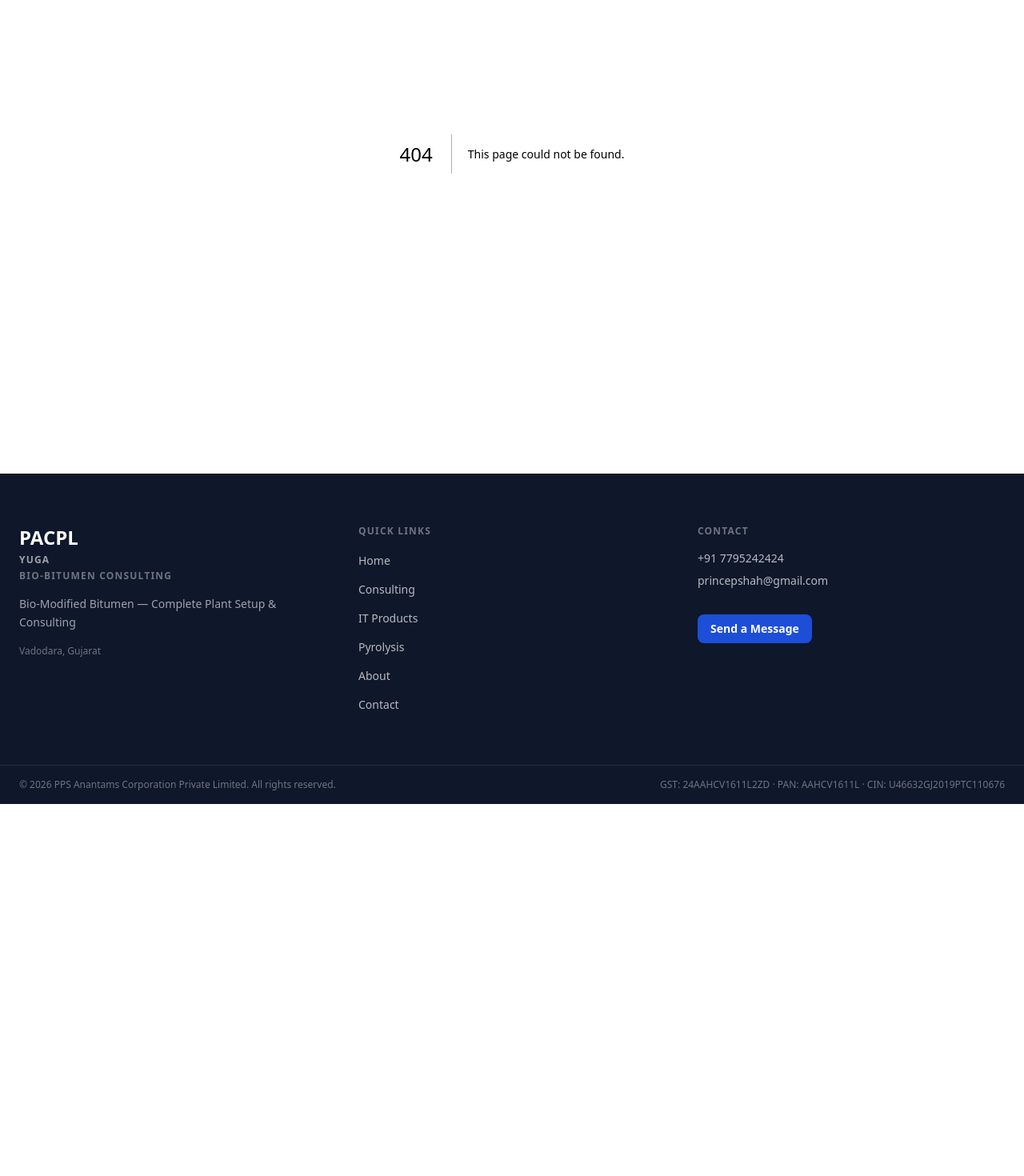
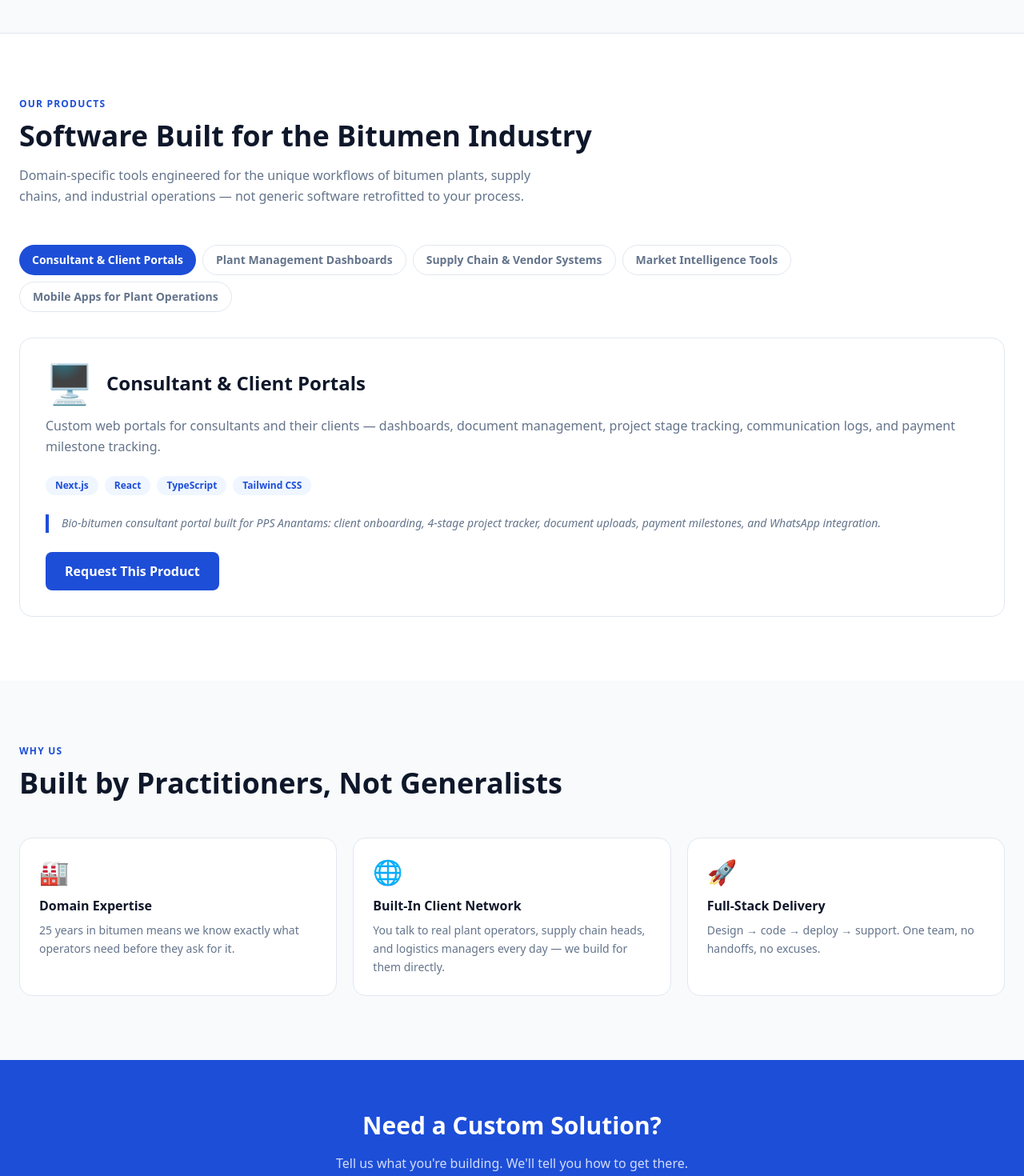
Before and after one commit to pacpltradingdesk-dotcom/yuga-website, a Next.js app: page /it-products in a window 1280 px wide. Before the commit this address had no page. Shown: the part 280-1750 px from the top of the page at 80% size. Before the commit the page ends 1285 px from the top, so only its background shows below. Built offline with nearby package versions, Linux system fonts and the light colour scheme.

Commit message:
feat: add IT Products page

```diff
--- /dev/null
+++ b/app/it-products/page.tsx
@@ -0,0 +1,89 @@
+// app/it-products/page.tsx
+import type { Metadata } from "next";
+import PageHeader from "@/components/PageHeader";
+import ItProductTabs from "@/components/ItProductTabs";
+import CtaStrip from "@/components/CtaStrip";
+
+export const metadata: Metadata = {
+  title: "IT Products — PACPL",
+  description:
+    "Custom software solutions built for the bitumen and industrial sector — designed by practitioners who understand your operations.",
+};
+
+export default function ItProductsPage() {
+  return (
+    <>
+      <PageHeader
+        title="IT Products"
+        subtitle="Custom software built for the bitumen and industrial sector"
+        breadcrumb="IT Products"
+      />
+
+      {/* Tab Section */}
+      <section className="py-20 px-6 bg-white">
+        <div className="max-w-7xl mx-auto">
+          <p className="text-accent text-xs font-semibold uppercase tracking-widest mb-3">
+            Our Products
+          </p>
+          <h2 className="font-display text-3xl md:text-4xl text-primary font-bold mb-4">
+            Software Built for the Bitumen Industry
+          </h2>
+          <p className="text-secondary max-w-2xl mb-12 leading-relaxed">
+            Domain-specific tools engineered for the unique workflows of bitumen plants, supply
+            chains, and industrial operations — not generic software retrofitted to your process.
+          </p>
+          <ItProductTabs />
+        </div>
+      </section>
+
+      {/* Why PACPL for IT Section */}
+      <section className="bg-surface py-20 px-6">
+        <div className="max-w-7xl mx-auto">
+          <p className="text-accent text-xs font-semibold uppercase tracking-widest mb-3">
+            Why Us
+          </p>
+          <h2 className="font-display text-3xl md:text-4xl text-primary font-bold mb-4">
+            Built by Practitioners, Not Generalists
+          </h2>
+          <div className="grid md:grid-cols-3 gap-5 mt-12">
+            {/* Card 1 */}
+            <div className="bg-white border border-border rounded-2xl p-6">
+              <div className="text-3xl mb-3">🏭</div>
+              <h3 className="font-bold text-primary mb-2">Domain Expertise</h3>
+              <p className="text-secondary text-sm leading-relaxed">
+                25 years in bitumen means we know exactly what operators need before they ask for
+                it.
+              </p>
+            </div>
+
+            {/* Card 2 */}
+            <div className="bg-white border border-border rounded-2xl p-6">
+              <div className="text-3xl mb-3">🌐</div>
+              <h3 className="font-bold text-primary mb-2">Built-In Client Network</h3>
+              <p className="text-secondary text-sm leading-relaxed">
+                You talk to real plant operators, supply chain heads, and logistics managers every
+                day — we build for them directly.
+              </p>
+            </div>
+
+            {/* Card 3 */}
+            <div className="bg-white border border-border rounded-2xl p-6">
+              <div className="text-3xl mb-3">🚀</div>
+              <h3 className="font-bold text-primary mb-2">Full-Stack Delivery</h3>
+              <p className="text-secondary text-sm leading-relaxed">
+                Design → code → deploy → support. One team, no handoffs, no excuses.
+              </p>
+            </div>
+          </div>
+        </div>
+      </section>
+
+      <CtaStrip
+        heading="Need a Custom Solution?"
+        subtext="Tell us what you're building. We'll tell you how to get there."
+        buttonLabel="Request a Product"
+        buttonHref="/contact"
+      />
+    </>
+  );
+}
```
Also changed, not shown: 1 other file (tests, documents, lock files or other folders).
